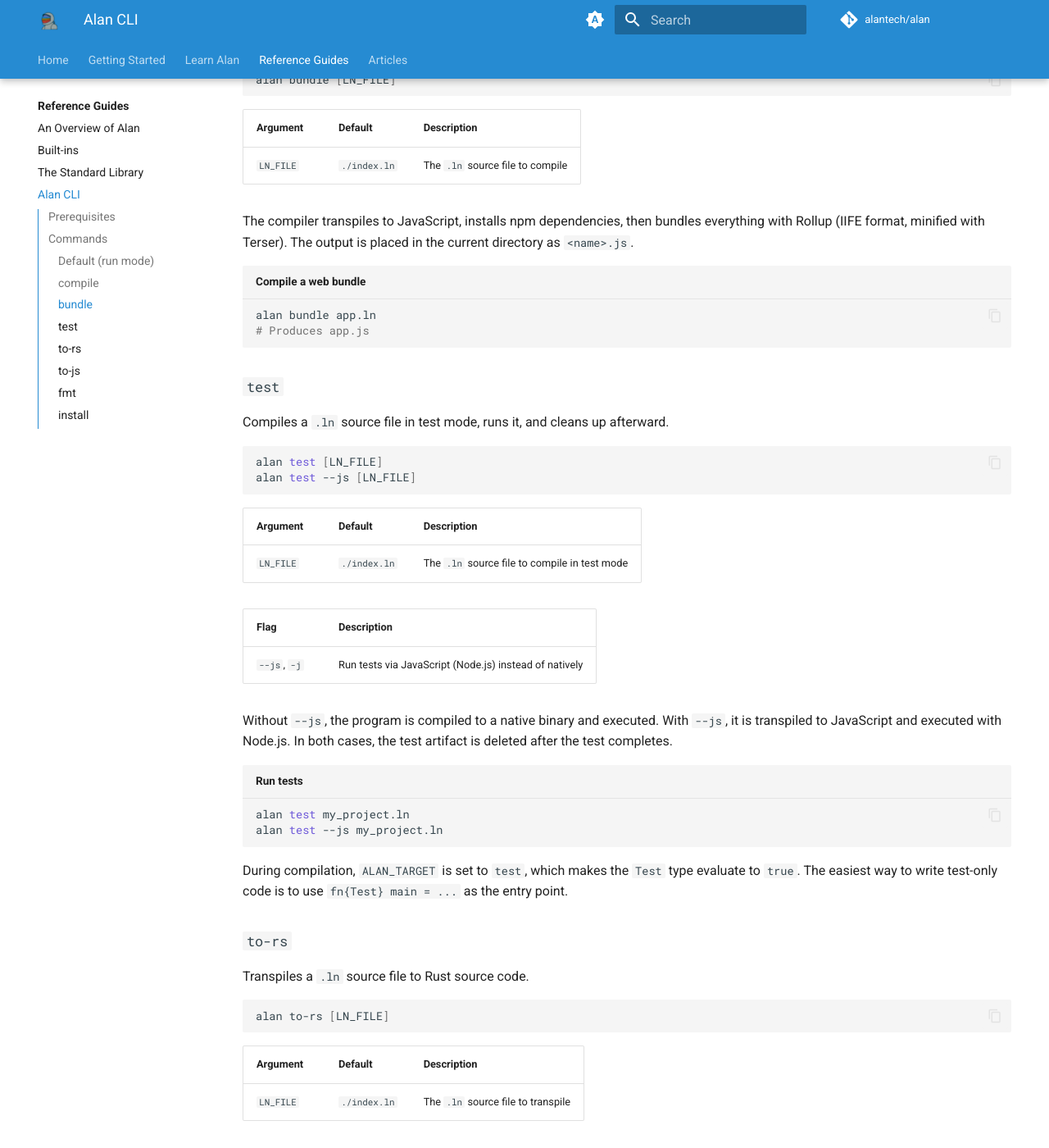
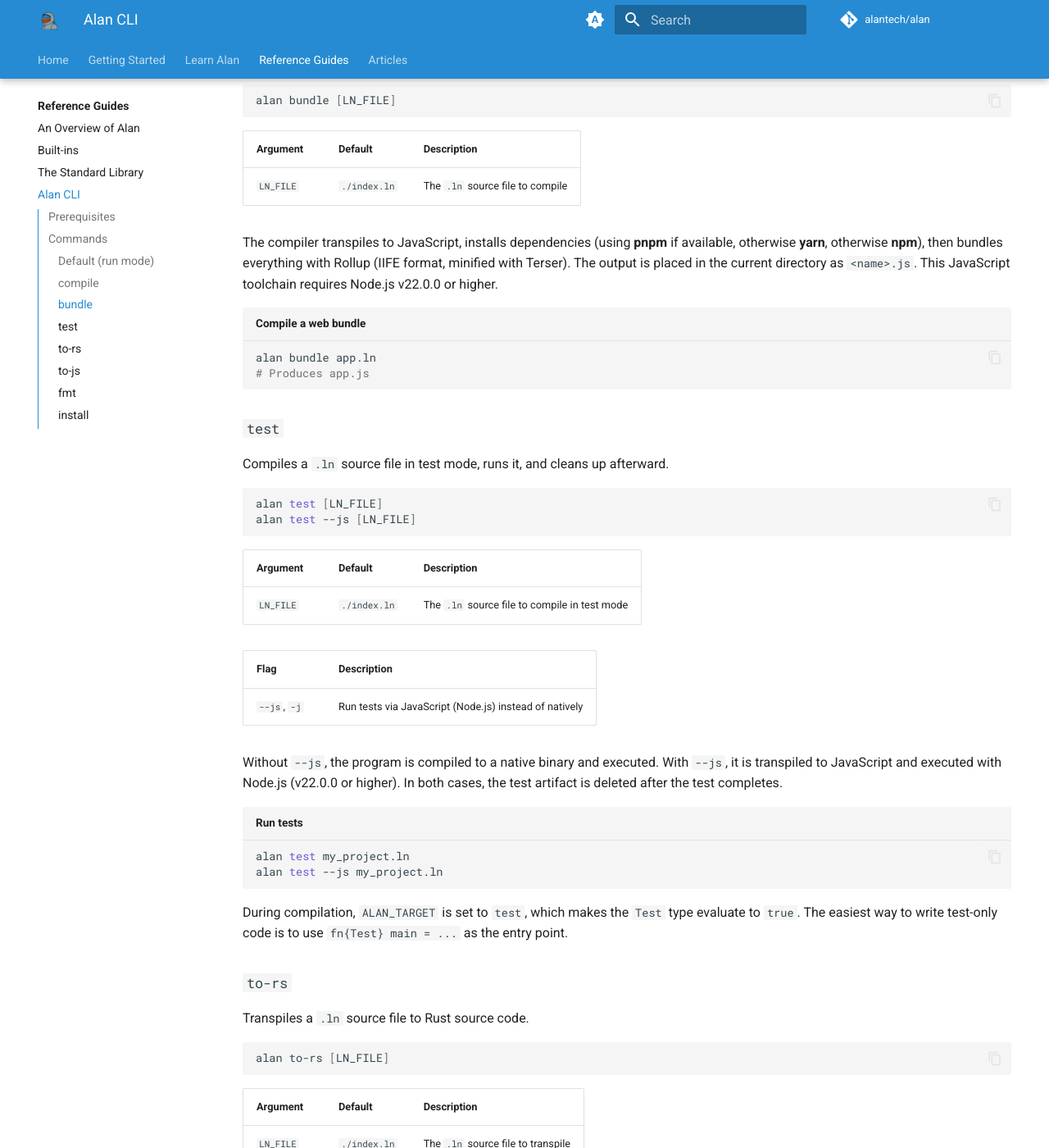
Before and after one commit to alantech/alanlang-docs, an MkDocs documentation site: the page built from docs/cli.md, in a window 1280 px wide and 1400 px high, scrolled down 1767 px. Shown: the whole window at 82% size. Built offline with MkDocs 1.6.1 and Material for MkDocs 9.7.7, drawn with Linux system fonts in a browser that asks for light colours; plug-ins that fetch from the network failed and are left out; comment, search, counter and statistics services are not loaded; some of the changed text lies outside the part shown.

Commit message:
Update Node.js-related documentation about the minimum supported version of Node (#115)
* Update Node.js-related documentation about the minimum supported version of Node

* Fix install instructions

````diff
--- a/docs/cli.md
+++ b/docs/cli.md
@@ -5,14 +5,14 @@ The `alan` command-line interface is your entry point for compiling, transpiling
 ## Prerequisites
 
 - **Rust** (v1.92.0+) and **Cargo** — required for `compile`, `test`, and `to-rs`
-- **Node.js** and **npm** (or **yarn**) — required for `bundle`, `to-js`, and `test --js`
+- **Node.js** v22.0.0 or higher and a package manager — required for `bundle`, `to-js`, and `test --js`. The compiler prefers **pnpm** when available (it's faster than **npm** and **yarn**), then falls back to **yarn**, and finally **npm**.
 
 You can install `alan` by building from source:
 
 ```bash
 git clone https://github.com/alantech/alan
 cd alan
-cargo install --path .
+cargo install --path alan
 ```
 
 ## Commands
@@ -77,7 +77,7 @@ alan bundle [LN_FILE]
 |---|---|---|
 | `LN_FILE` | `./index.ln` | The `.ln` source file to compile |
 
-The compiler transpiles to JavaScript, installs npm dependencies, then bundles everything with Rollup (IIFE format, minified with Terser). The output is placed in the current directory as `<name>.js`.
+The compiler transpiles to JavaScript, installs dependencies (using **pnpm** if available, otherwise **yarn**, otherwise **npm**), then bundles everything with Rollup (IIFE format, minified with Terser). The output is placed in the current directory as `<name>.js`. This JavaScript toolchain requires Node.js v22.0.0 or higher.
 
 ```bash title="Compile a web bundle"
 alan bundle app.ln
@@ -101,7 +101,7 @@ alan test --js [LN_FILE]
 |---|---|
 | `--js`, `-j` | Run tests via JavaScript (Node.js) instead of natively |
 
-Without `--js`, the program is compiled to a native binary and executed. With `--js`, it is transpiled to JavaScript and executed with Node.js. In both cases, the test artifact is deleted after the test completes.
+Without `--js`, the program is compiled to a native binary and executed. With `--js`, it is transpiled to JavaScript and executed with Node.js (v22.0.0 or higher). In both cases, the test artifact is deleted after the test completes.
 
 ```bash title="Run tests"
 alan test my_project.ln
````
Also changed, not shown: docs/getting_started/index.md (+2 -2 lines), docs/learn_alan/index.md (+1 -1 lines).
